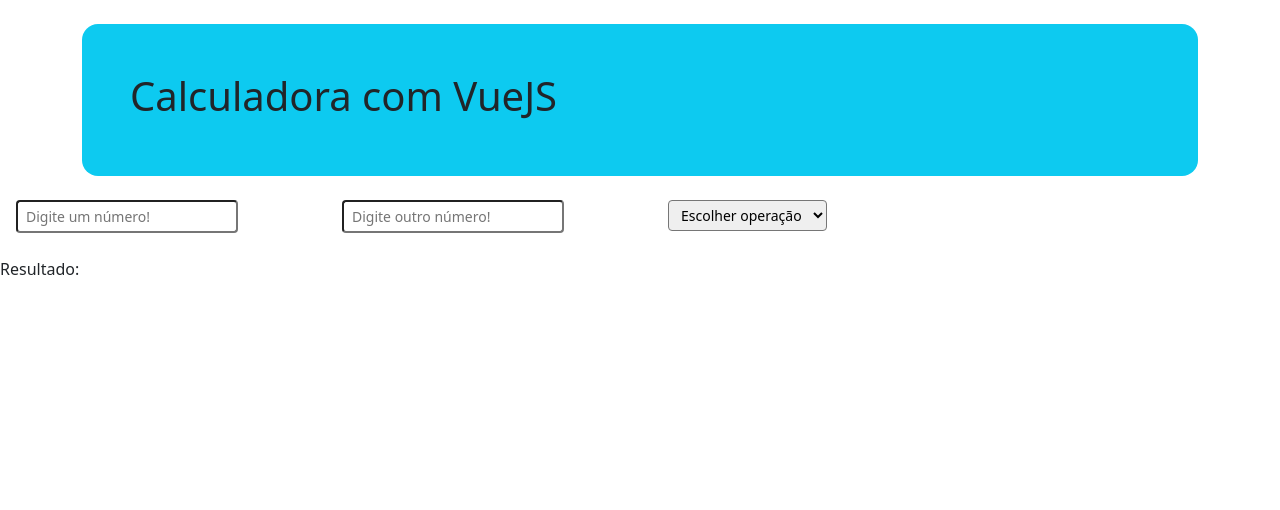
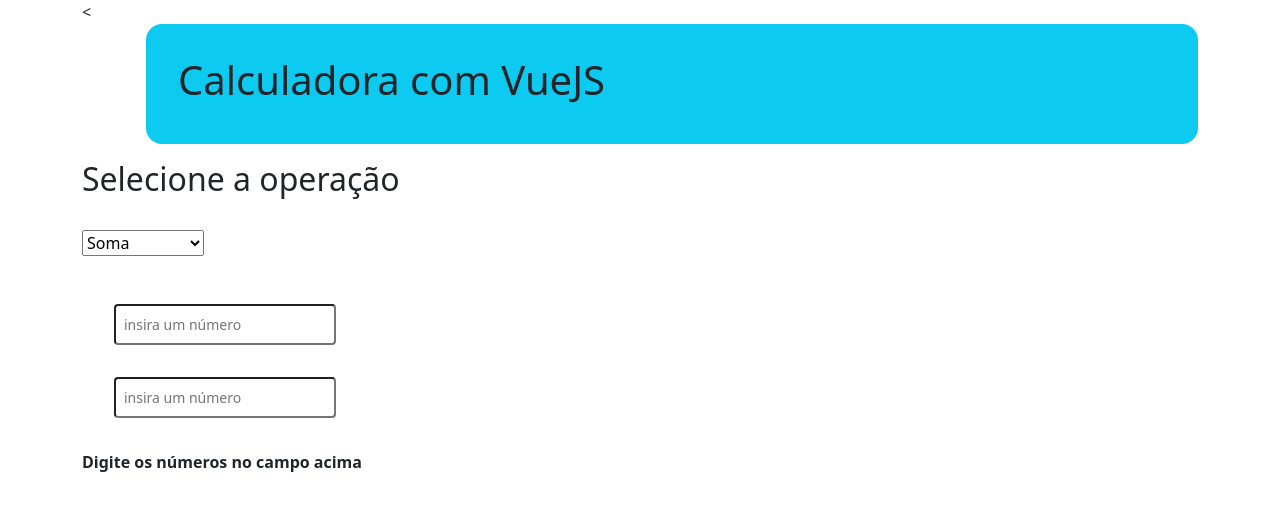
Before and after one commit to pinknightty/27_calc_vue, a Vue app: page / in a window 1280 px wide. Shown: the top 510 px of the page. Built offline with nearby package versions, Linux system fonts and the light colour scheme.

Commit message:
Criação de componentes novos, e a lógica agora parece correta. Uso de Bootstrap

```diff
--- a/src/App.vue
+++ b/src/App.vue
@@ -1,61 +1,44 @@
 <script setup>
 import { reactive } from 'vue';
+import { ref } from 'vue';
+
+import Operacao from './components/Operacao.vue';
+import Resultado from './components/Resultado.vue';
+import Cabecalho from './components/Cabecalho.vue';
 
 const standyBy = reactive ({
-    number1: 0,
-    number2: 0,
+  operation: '+',
+    number1: '',
+    number2: '',
  })
 
-
- function somar() {
-   standyBy.number1 + standyBy.number2;
+ const resultado = () => {
+  const {operation} = standyBy
+  switch(operation) {
+    case '-':
+      return parseFloat(standyBy.number1) - parseFloat(standyBy.number2)
+    case '*':
+      return parseFloat(standyBy.number1) * parseFloat(standyBy.number2)
+    case '/':
+      return parseFloat(standyBy.number1) / parseFloat(standyBy.number2)
+    default:
+      return parseFloat(standyBy.number1) + parseFloat(standyBy.number2)
+  }
  }
-
- function subtrair() {
-    standyBy.number1 - standyBy.number2;
- }
-
- function multiplicar() {
-   standyBy.number1 * standyBy.number2;
- }
-
- function dividir() {
-   standyBy.number1 / standyBy.number2;
- }
-
-// @change="evento => standyBy.numeros = evento.target.value"
 </script>
 
 <template>
- <div class="container">
-  <header class="p-5 mb-4 mt-4 bg-info rounded-4">
-  <h1>Calculadora com VueJS</h1>
-</header>
-</div>
-<form>
-  <div class="row">
-    <div class="col-sm-3" id="left-space">
-      <input class="form-control-sm" type="number" placeholder="Digite um número!">
-    </div>
-    <div class="col-sm-3">
-      <input class="form-control-sm" type="number" placeholder="Digite outro número!">
-    </div>
-    <div class="col-md-2">
-      <select @change="reactive()" class="form-control-sm">
-        <option value="Operação">Escolher operação</option>
-        <option @click="somar" value="soma">Somar</option>
-        <option @click="subtrair" id="subtrair" value="subtrair">Subtrair</option>
-        <option @click="multiplicar" id="multiplicar" value="multiplicar">Multiplicar</option>
-        <option @click="dividir" id="dividir" value="dividir">Dividir</option>
-    </select>
-    </div>
+  <div class="container"><
+    <Cabecalho />
+    <Operacao :operacao="evento=> standyBy.operation = evento.target.value"
+       :number1="evento => standyBy.number1 = evento.target.value"
+       :number2="evento => standyBy.number2 = evento.target.value" />
+    <Resultado
+      :number1="standyBy.number1"
+      :number2="standyBy.number2"
+      :result="resultado()"/>
   </div>
-</form>
 
-<br/>
-  <p>
-    Resultado:  {{ somar() || subtrair() || multiplicar() || dividir ()}}
-  </p>
 </template>
 
 
--- /dev/null
+++ b/src/components/Cabecalho.vue
@@ -0,0 +1,12 @@
+<template>
+    <header class="bg-info rounded-4">
+        <h1>Calculadora com VueJS</h1>
+    </header>
+</template>
+
+<style scoped>
+    header {
+        padding: 32px 32px 32px;
+        margin-left: 64px;
+    }
+</style>
--- /dev/null
+++ b/src/components/Operacao.vue
@@ -0,0 +1,41 @@
+<script setup>
+    const props = defineProps(['operacao', 'number1', 'number2'])
+</script>
+
+<template>
+        <div class="operation">
+         <h2>Selecione a operação</h2>
+         <select @change="props.operacao">
+            <option value="+">Soma</option>
+            <option value="-">Subtração</option>
+            <option value="*">Multiplicação</option>
+            <option value="/">Divisão</option>
+         </select>
+    </div>
+    <input class="form-control-sm" @keyup="props.number1" required type="number" placeholder="insira um número" />
+    <input class="form-control-sm" @keyup="props.number2" required type="number" placeholder="insira um número" />
+
+</template>
+
+<style scoped>
+    h2 {
+        margin-top: 16px;
+        margin-bottom: 32px;
+    }
+
+    input {
+        display: block;
+        margin: 32px;
+        padding: 8px;
+        border-radius: 4px;
+    }
+
+    select {
+        margin-bottom: 16px;
+    }
+
+    .operation {
+        display: block;
+    }
+
+</style>
--- /dev/null
+++ b/src/components/Resultado.vue
@@ -0,0 +1,20 @@
+<script setup>
+    const props = defineProps(['number1', 'number2', 'result'])
+</script>
+
+<template>
+    <span
+        v-if="props.number1 && props.number2 !=''">
+            Resultado: {{ props.result }}
+    </span>
+    <span
+        v-else-if="props.number1 || props.number2 === ''">
+            Digite os números no campo acima
+    </span>
+</template>
+
+<style scoped>
+    span {
+        font-weight: bold;
+    }
+</style>
```
